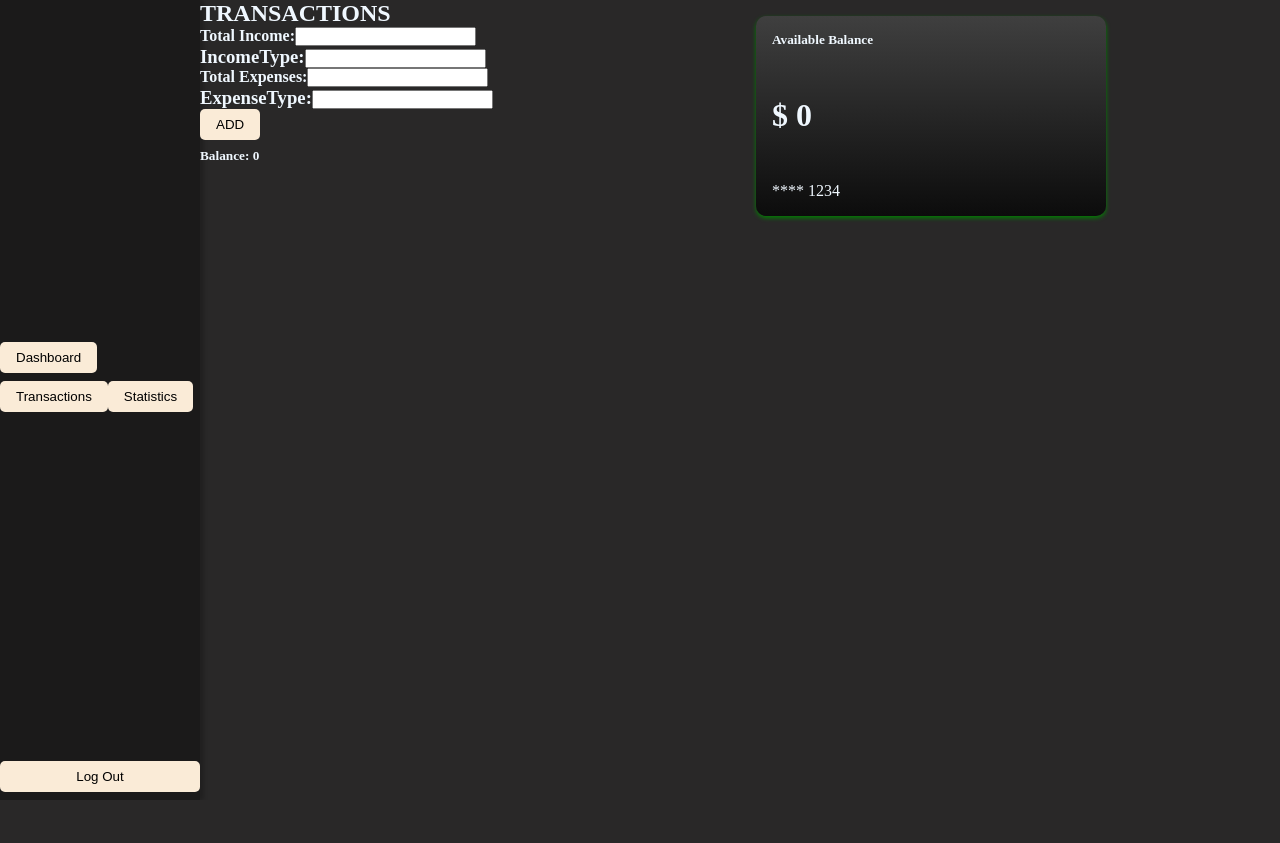
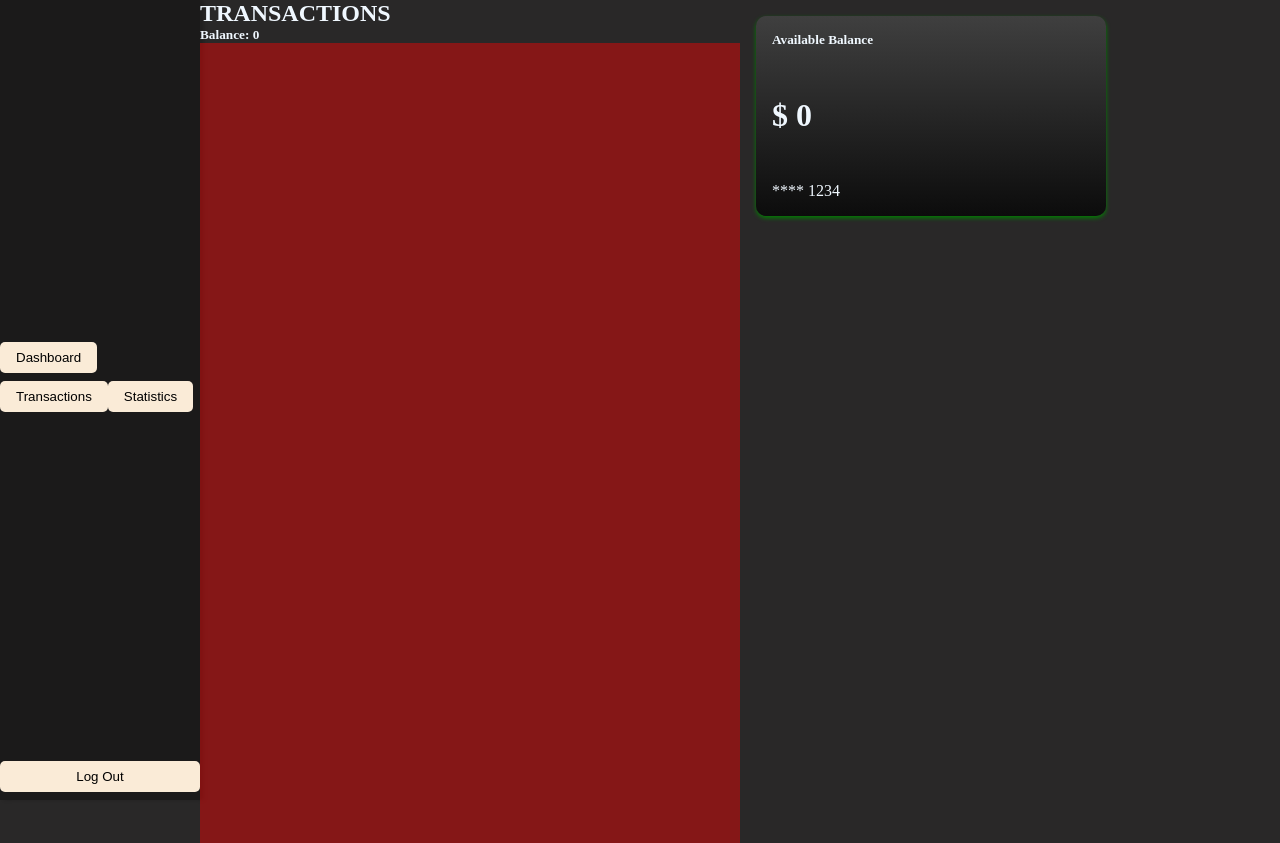
Before and after one commit to XO-Edson/Expense-Tracker-TS, a React (Vite) app: page /transactions in a window 1280 px wide. Before the commit the page ends 800 px from the top, so only its background shows below. Built offline with nearby package versions, Linux system fonts and the light colour scheme.

Commit message:
fix:transactions

```diff
--- a/src/Components/Dashboard.tsx
+++ b/src/Components/Dashboard.tsx
@@ -109,7 +109,7 @@ const Dashboard = () => {
               <section className="transactions-display">
                 {accExpenses.map((accEx, index) => (
                   <ul key={index}>
-                    <li>{accEx.expenseCategory}</li>
+                    <li>{accEx.category}</li>
                     <li>{accEx.amount}</li>
                   </ul>
                 ))}
--- a/src/Components/Transactions.tsx
+++ b/src/Components/Transactions.tsx
@@ -1,3 +1,4 @@
+import { useState } from "react";
 import { useSupabase } from "../SupabaseContext/Supabase";
 import Sidebar from "./Sidebar";
 
@@ -9,21 +10,35 @@ export const Transactions = () => {
     setIncome,
     setExpense,
     addExp,
-    accExpenses,
+    allTransactions,
   } = useSupabase();
+
+  console.log(allTransactions);
+
+  const [popup, setPopup] = useState(false);
+
+  function onClose() {
+    setPopup((prev) => !prev);
+  }
 
   return (
     <main>
       <Sidebar userEmail={""} />
-      <div>
+      <section>
         <h2>TRANSACTIONS</h2>
+
+        <div className="input-fields-background">
+          <article className="input-fields">
             <h4>
               Total Income:
               <input
                 type="number"
-            value={income.amount}
+                value={income.amount || ""}
                 onChange={(e) => {
-              setIncome({ ...income, amount: parseInt(e.target.value, 10) });
+                  setIncome({
+                    ...income,
+                    amount: parseInt(e.target.value, 10),
+                  });
                 }}
               />
             </h4>
@@ -32,9 +47,9 @@ export const Transactions = () => {
               IncomeType:
               <input
                 type="text"
-            value={income.incomeCategory}
+                value={income.category || ""}
                 onChange={(e) =>
-              setIncome({ ...income, incomeCategory: e.target.value })
+                  setIncome({ ...income, category: e.target.value })
                 }
               />
             </h3>
@@ -43,7 +58,7 @@ export const Transactions = () => {
               Total Expenses:
               <input
                 type="number"
-            value={expense.amount}
+                value={expense.amount || ""}
                 onChange={(e) => {
                   setExpense({
                     ...expense,
@@ -57,25 +72,28 @@ export const Transactions = () => {
               ExpenseType:
               <input
                 type="text"
-            value={expense.expenseCategory}
+                value={expense.category || ""}
                 onChange={(e) =>
-              setExpense({ ...expense, expenseCategory: e.target.value })
+                  setExpense({ ...expense, category: e.target.value })
                 }
               />
             </h3>
 
             <button onClick={addExp}>ADD</button>
+          </article>
+        </div>
 
         <h5>Balance: {balance()}</h5>
+
         <section className="transactions-display">
-          {accExpenses.map((accEx, index) => (
+          {allTransactions.map((trans, index) => (
             <ul key={index}>
-              <li>{accEx.expenseCategory}</li>
-              <li>{accEx.amount}</li>
+              <li>{trans.category}</li>
+              <li>{trans.amount}</li>
             </ul>
           ))}
         </section>
-      </div>
+      </section>
 
       <div className="card">
         <h5>Available Balance</h5>
--- a/src/SupabaseContext/Supabase.tsx
+++ b/src/SupabaseContext/Supabase.tsx
@@ -13,13 +13,15 @@ type SupaBaseProviderProps = {
 
 type IncomeType = {
   amount?: number;
-  incomeCategory: string;
+  category: string;
 };
 
 type ExpenseType = {
   amount?: number;
-  expenseCategory: string;
+  category: string;
 };
+
+type TransactionType = IncomeType | ExpenseType;
 
 type ContextProps = {
   supabase: SupabaseClient;
@@ -32,6 +34,7 @@ type ContextProps = {
   setIncome: (e: any) => void;
   setExpense: (e: any) => void;
   user: any;
+  allTransactions: TransactionType[];
 };
 
 const SupabaseContext = createContext<ContextProps | undefined>(undefined);
@@ -64,19 +67,21 @@ const SupabaseProvider = ({ children }: SupaBaseProviderProps) => {
 
   const [income, setIncome] = useState<IncomeType>({
     amount: undefined,
-    incomeCategory: "",
+    category: "",
   });
 
   const [expense, setExpense] = useState<ExpenseType>({
     amount: undefined,
-    expenseCategory: "",
+    category: "",
   });
 
   const [accExpenses, setAccExpenses] = useState<ExpenseType[]>([]);
   const [accIncome, setAccIncome] = useState<IncomeType[]>([]);
 
+  const [allTransactions, setAllTransactions] = useState<TransactionType[]>([]);
+
   const balance = (): number => {
-    if (income.amount !== undefined) {
+    if (income.amount !== 0) {
       const totalExpenses = accExpenses.reduce(
         (sum, obj) => sum + (obj.amount || 0),
         0
@@ -94,10 +99,24 @@ const SupabaseProvider = ({ children }: SupaBaseProviderProps) => {
   };
 
   const addExp = () => {
+    setIncome({ amount: undefined, category: "" });
+    setExpense({ amount: undefined, category: "" });
+
+    setAccIncome((prevIncome) => [...prevIncome, income]);
     setAccExpenses((prevExpenses) => [...prevExpenses, expense]);
-    setAccIncome((prevIncome) => [...prevIncome, income]);
-    setExpense({ amount: NaN, expenseCategory: "" });
-    setIncome({ amount: NaN, incomeCategory: "" });
+
+    // Combine newly added income and expense with existing entries
+    const allIncome = [...accIncome, income];
+    const allExpenses = [...accExpenses, expense];
+    const accTransactions = [...allIncome, ...allExpenses];
+
+    // Filter out undefined entries
+    const filteredTransactions = accTransactions.filter(
+      (item) => item.amount !== undefined
+    );
+
+    // Update transactions with the filtered data
+    setAllTransactions(filteredTransactions);
 
     balance();
   };
@@ -115,6 +134,7 @@ const SupabaseProvider = ({ children }: SupaBaseProviderProps) => {
         setIncome,
         setExpense,
         user,
+        allTransactions,
       }}
     >
       {children}
--- a/src/index.css
+++ b/src/index.css
@@ -90,6 +90,11 @@ button {
   width: 100%;
 }
 
+.transactions-display {
+  background-color: rgba(255, 0, 0, 0.43);
+  height: 100%;
+}
+
 .transactions-display ul {
   display: flex;
   justify-content: space-between;
@@ -107,3 +112,34 @@ article {
 .graph {
   padding: 1rem;
 }
+
+.input-fields-background {
+  position: absolute;
+  top: 0;
+  left: 0;
+  background-color: rgba(255, 0, 0, 0.286);
+  width: 100%;
+  height: 100%;
+  visibility: hidden;
+
+  display: grid;
+  place-content: center;
+}
+
+.input-fields {
+  background-color: rgba(0, 0, 255, 0.464);
+  padding: 1rem;
+}
+
+.input-fields input {
+  width: 100%;
+  padding: 0.5rem;
+  margin-bottom: 0.3rem;
+  border: none;
+  outline: none;
+  border-radius: 5px;
+}
+
+.input-fields button {
+  margin-top: 1rem;
+}
```
Lines whose indentation alone changed are shown as unchanged.
